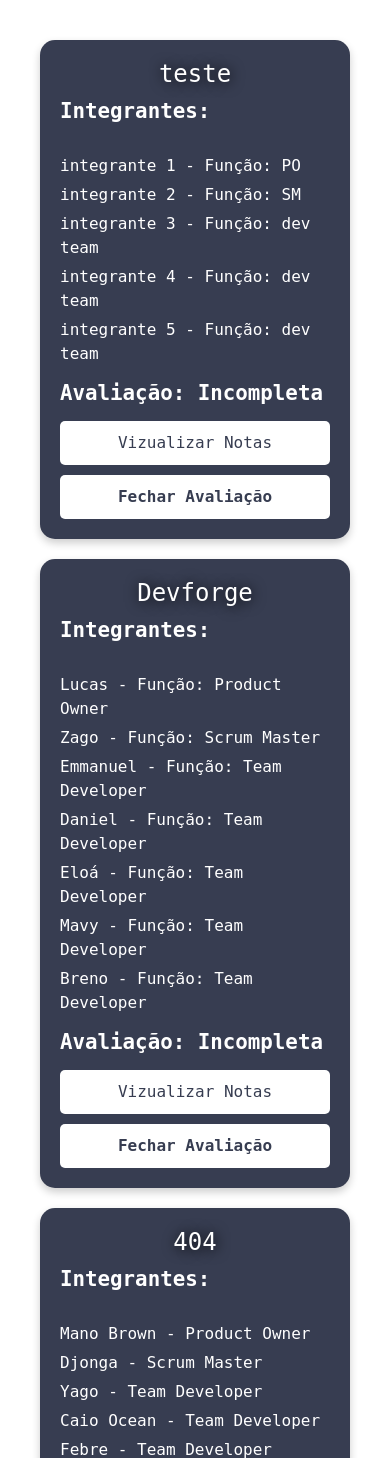
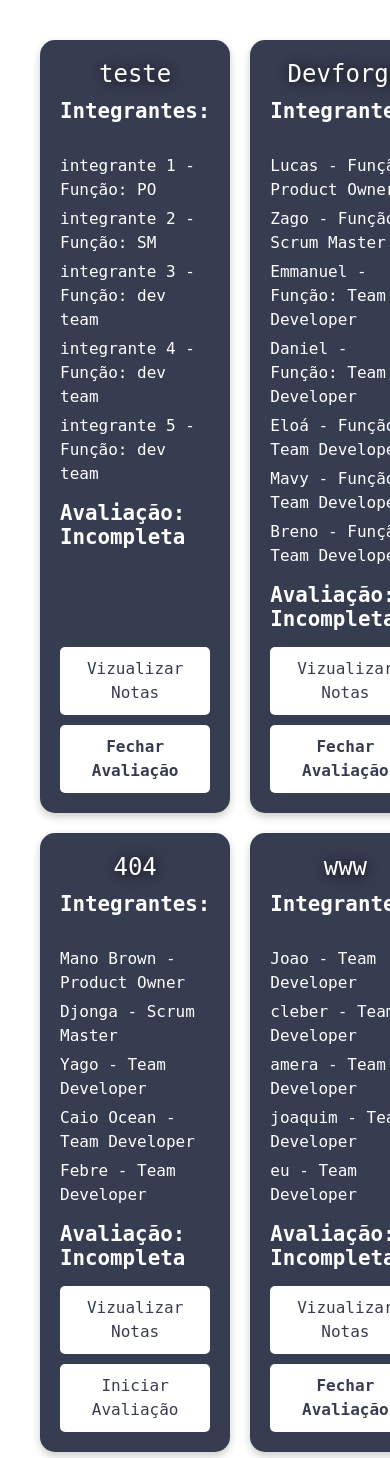
Before and after one commit to Gustavo-Zago/DevForge-Atestados-Scrum, a Flask app: page /adminscrum in a window 390 px wide; the page is wider, and only the part inside the window is pictured. Shown: the part 129-1587 px from the top of that part. Run offline with Flask 3, Linux system fonts and the light colour scheme.

Commit message:
fix!(#28): Fazendo alguns ajustes no código

```diff
--- a/src/static/css/cadastroequipes.css
+++ b/src/static/css/cadastroequipes.css
@@ -171,28 +171,19 @@ button[type="button"].btn-avaliar {
   background-color: #f57453;
 }
 
-/*médio*/
+
+/* Dispositvios pequenos */
+
+@media screen and (max-width: 414px) {
+  .cards-container{
+    grid-template-columns: 1fr;
+  }
+}
+
+/* Dispositivos médios */
+
 @media screen and (max-width: 720px) {
   .cards-container{
     grid-template-columns: 1fr 1fr;
   }
-
 }
-
-/*pequeno*/
-@media screen and (max-width: 414px) {
-  .cards-container{
-    grid-template-columns: 1fr;
-  }
-
-  /* #open_Modal_Button {
-  white-space: nowrap;
-  padding: 10px 20px;
-  font-size: 1rem;
-  width: fit-content;
-  max-width: 100%;
-  display: inline-block;
-  overflow-wrap: normal;
-} */
-
-}
```
